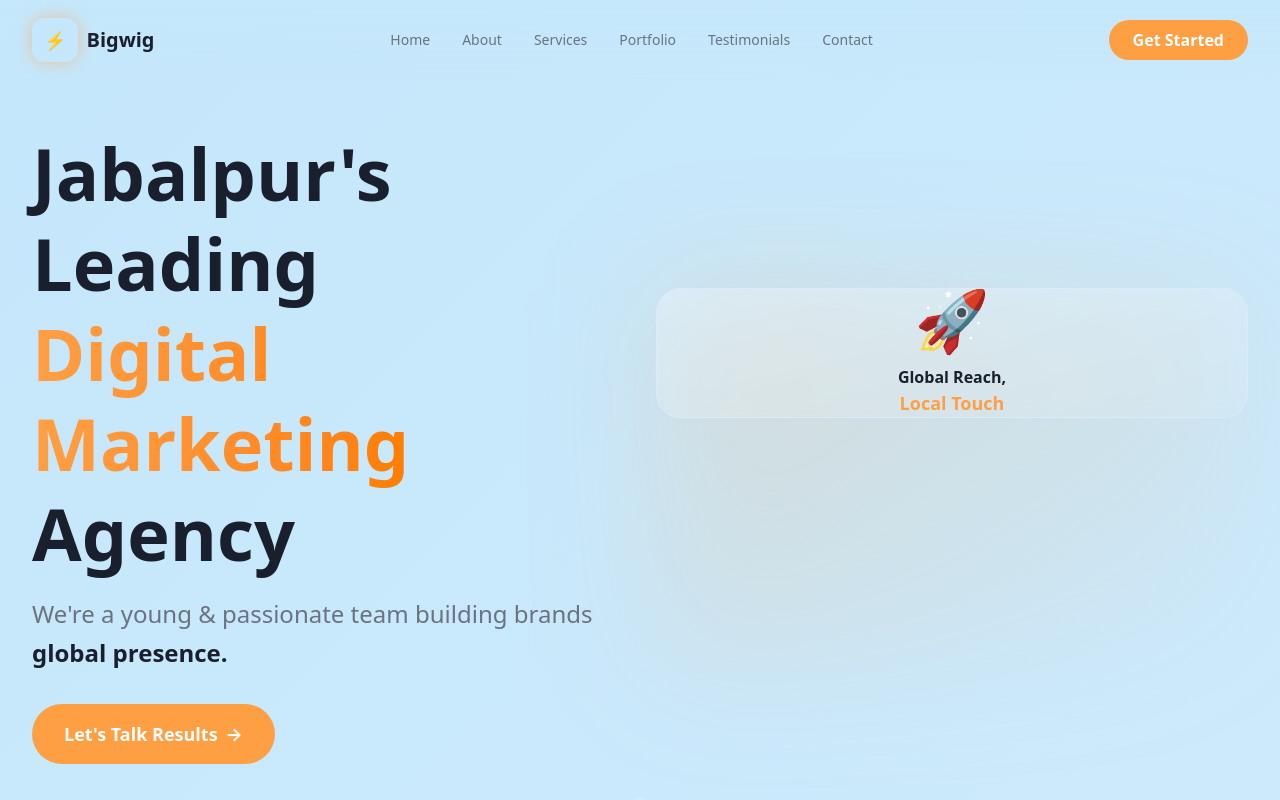
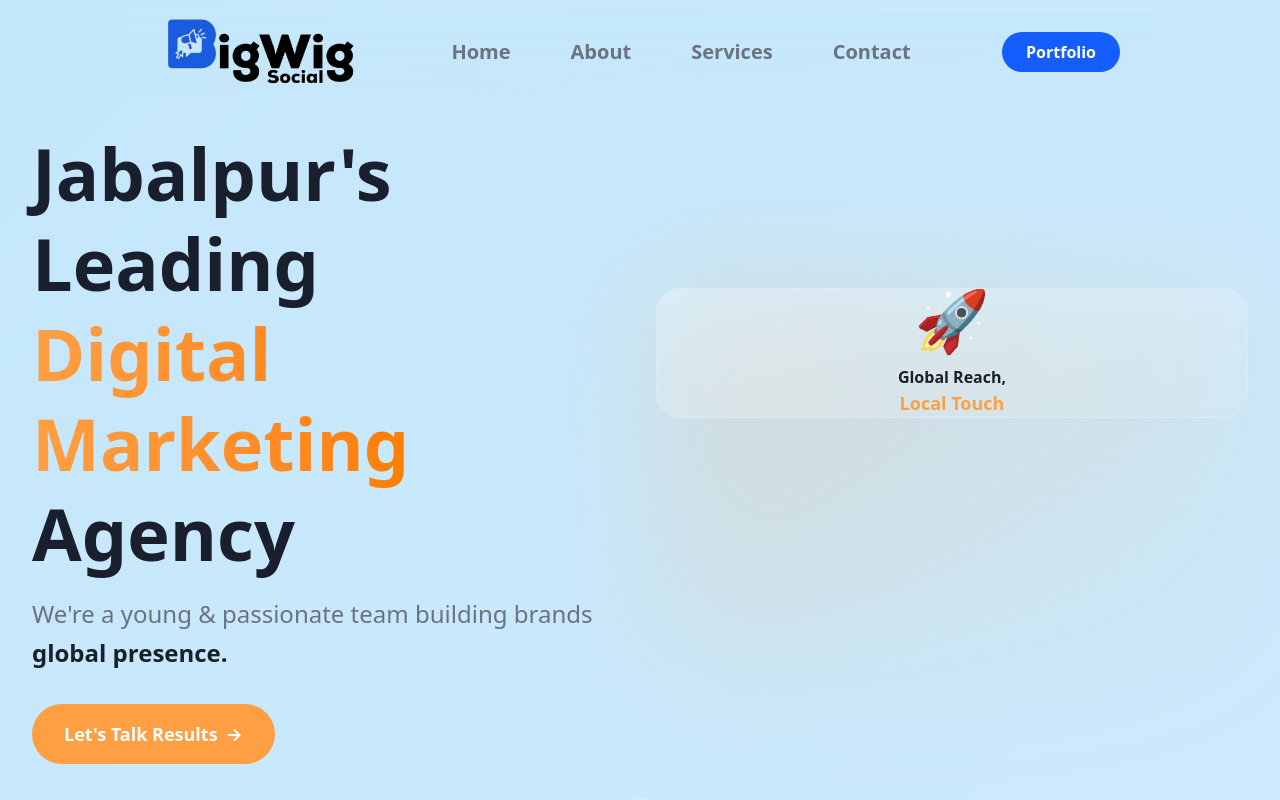
Before and after one commit to shubhworks/bigwigsocial, a Next.js app in the folder apps/frontend/: page / in a window 1280 px wide. Shown: the top 800 px of the page. Built offline with nearby package versions, Linux system fonts and the light colour scheme.

Commit message:
ready to deploy

```diff
--- a/apps/frontend/components/Navbar.tsx
+++ b/apps/frontend/components/Navbar.tsx
@@ -3,6 +3,7 @@
 import { useState, useEffect } from 'react'
 import Link from 'next/link'
 import { Menu, X } from 'lucide-react'
+import Image from 'next/image'
 
 export default function Navbar() {
   const [isOpen, setIsOpen] = useState(false)
@@ -21,16 +22,15 @@ export default function Navbar() {
     { label: 'Home', href: '#home' },
     { label: 'About', href: '#about' },
     { label: 'Services', href: '#services' },
-    { label: 'Portfolio', href: '#portfolio' },
-    { label: 'Testimonials', href: '#testimonials' },
     { label: 'Contact', href: '#contact' },
   ]
 
   return (
+    <div className='flex justify-center items-center'>
       <nav
-      className={`fixed top-0 w-full z-50 transition-all duration-300 ${
+        className={`fixed top-3 w-[80%] z-50 transition-all duration-300 ${
           isScrolled
-          ? 'bg-white/95 backdrop-blur-md shadow-lg'
+            ? 'bg-white/30 backdrop-blur-md shadow-lg rounded-full'
             : 'bg-gradient-to-b from-[var(--color-primary)] to-transparent'
         }`}
       >
@@ -38,22 +38,22 @@ export default function Navbar() {
           <div className="flex justify-between items-center h-20">
             {/* Logo */}
             <Link href="#home" className="flex items-center gap-2 group">
-            <div className="relative">
-              <div className="absolute inset-0 bg-[var(--color-accent)] rounded-lg blur opacity-50 group-hover:opacity-100 transition duration-300"></div>
-              <div className="relative bg-[var(--color-primary)] px-3 py-2 rounded-lg">
-                <span className="font-bold text-lg text-[var(--color-text-primary)]">⚡</span>
-              </div>
-            </div>
-            <span className="font-bold text-xl text-[var(--color-text-primary)]">Bigwig</span>
+              <Image
+                src={`/bigwigsocialLogo.png`}
+                alt="Bigwig Social Logo"
+                width={200}
+                height={200}
+                className="object-contain"
+              />
             </Link>
 
             {/* Desktop Navigation */}
-          <div className="hidden md:flex items-center gap-8">
+            <div className="hidden md:flex items-center gap-15">
               {navLinks.map((link) => (
                 <a
                   key={link.label}
                   href={link.href}
-                className="text-[var(--color-text-secondary)] hover:text-[var(--color-accent)] font-medium text-sm transition-colors"
+                  className="text-[var(--color-text-secondary)] hover:text-blue-600 font-extrabold text-xl transition-colors"
                 >
                   {link.label}
                 </a>
@@ -62,8 +62,8 @@ export default function Navbar() {
 
             {/* Desktop CTA */}
             <div className="hidden md:block">
-            <button className="px-6 py-2 bg-[var(--color-accent)] text-white rounded-full font-semibold hover:bg-[var(--color-accent-dark)] transition-all hover:shadow-lg">
-              Get Started
+              <button className="px-6 py-2 bg-blue-600 text-white rounded-full font-semibold hover:bg-blue-500 transition-all hover:shadow-lg">
+                Portfolio
               </button>
             </div>
 
@@ -90,13 +90,14 @@ export default function Navbar() {
                     {link.label}
                   </a>
                 ))}
-              <button className="w-full px-6 py-2 bg-[var(--color-accent)] text-white rounded-full font-semibold hover:bg-[var(--color-accent-dark)] transition-all">
-                Get Started
+                <button className="w-full px-6 py-2 bg-blue-600 text-white rounded-full font-semibold hover:bg-[var(--color-accent-dark)] transition-all">
+                  Portfolio
                 </button>
               </div>
             </div>
           )}
         </div>
       </nav>
+    </div>
   )
 }
--- a/apps/frontend/package.json
+++ b/apps/frontend/package.json
@@ -12,6 +12,7 @@
     "clsx": "^2.1.1",
     "lucide-react": "^0.553.0",
     "next": "16.0.3",
+    "next-themes": "^0.4.6",
     "react": "19.2.0",
     "react-dom": "19.2.0",
     "tailwind-merge": "^3.4.0"
```
Also changed, not shown: apps/frontend/public/bigwigsocialLogo.png (added). Lines whose indentation alone changed are shown as unchanged.
